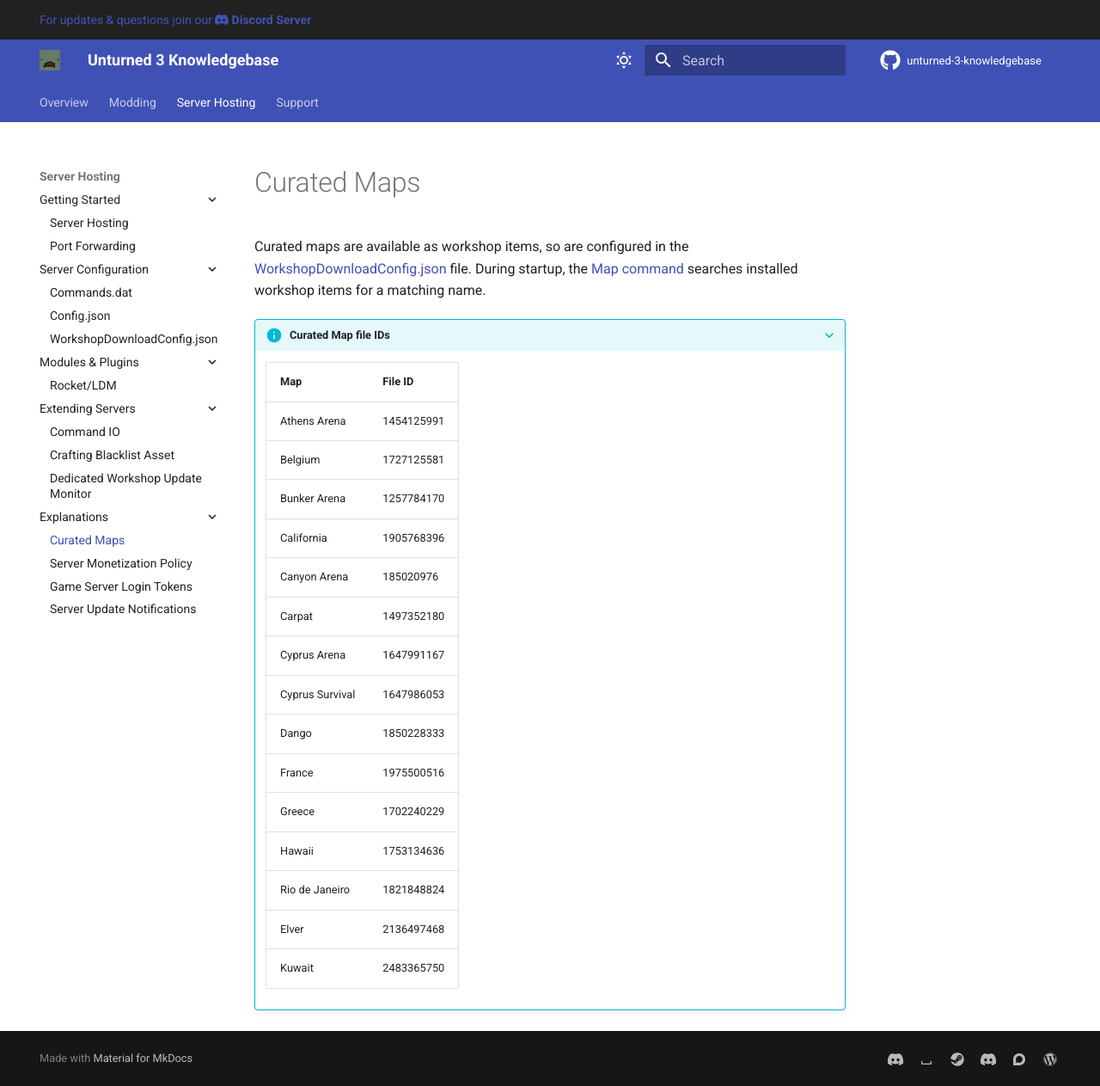
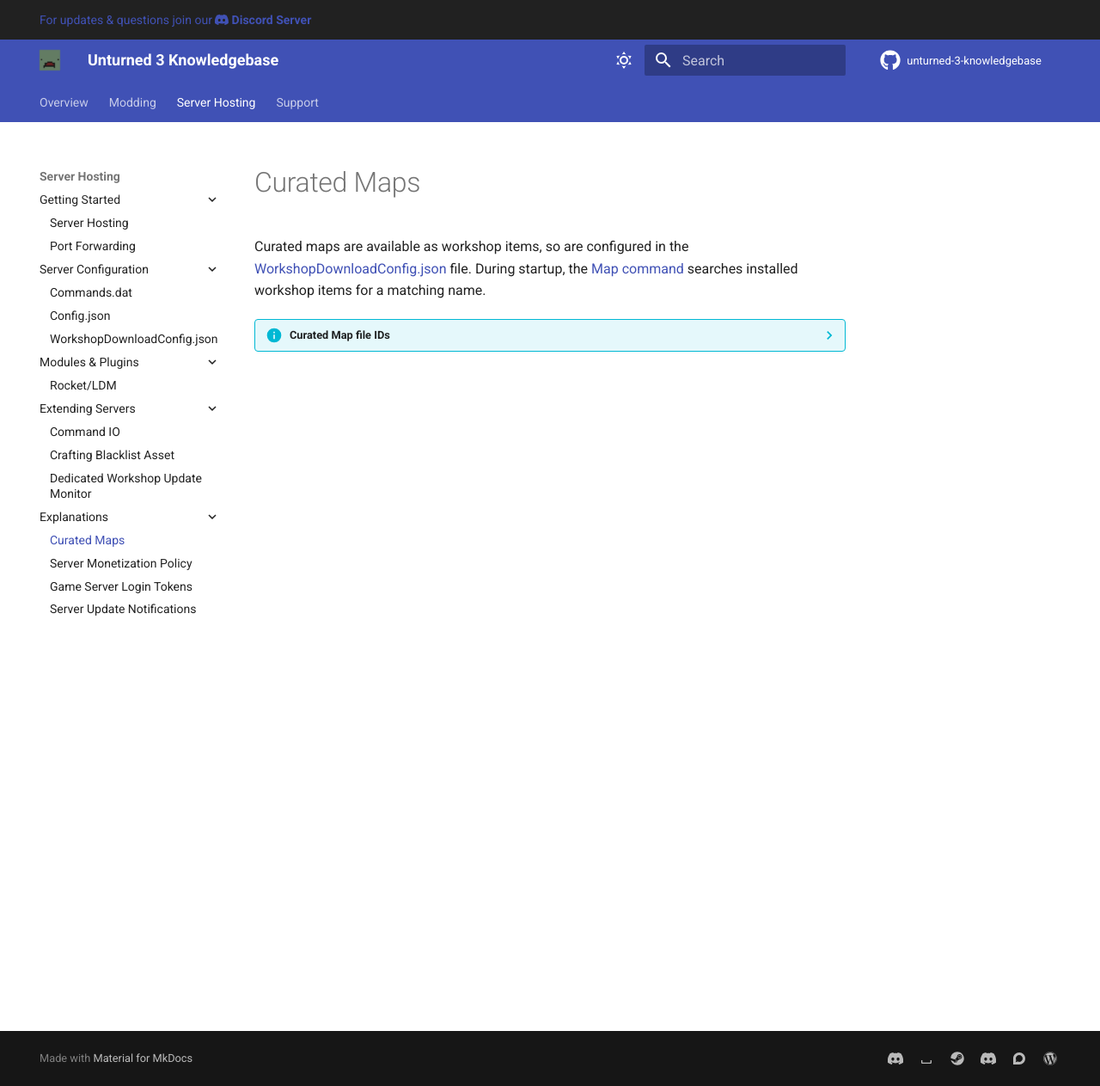
Before and after one commit to unturned-info/unturned-3-knowledgebase, an MkDocs documentation site: the page built from docs/Server-Hosting/Explanations/CuratedMaps.md, in a window 1280 px wide and 1263 px high. Shown: the whole window at 86% size. Built offline with MkDocs 1.6.1 and Material for MkDocs 9.7.7, drawn with Linux system fonts in a browser that asks for light colours; comment, search, counter and statistics services are not loaded.

Commit message:
Update docs/Server-Hosting/Explanations/CuratedMaps.md
Co-authored-by: khakers <22665282+khakers@users.noreply.github.com>

```diff
--- a/docs/Server-Hosting/Explanations/CuratedMaps.md
+++ b/docs/Server-Hosting/Explanations/CuratedMaps.md
@@ -2,7 +2,7 @@
 
 Curated maps are available as workshop items, so are configured in the [WorkshopDownloadConfig.json](../../Server-Configuration/WorkshopDownloadConfig.json) file. During startup, the [Map command](../../Server-Configuration/Commands.dat/#map) searches installed workshop items for a matching name.
 
-???+ info "Curated Map file IDs"
+??? info "Curated Map file IDs"
 
     | Map             | File ID    |
     | --------------- | ---------- |
```
